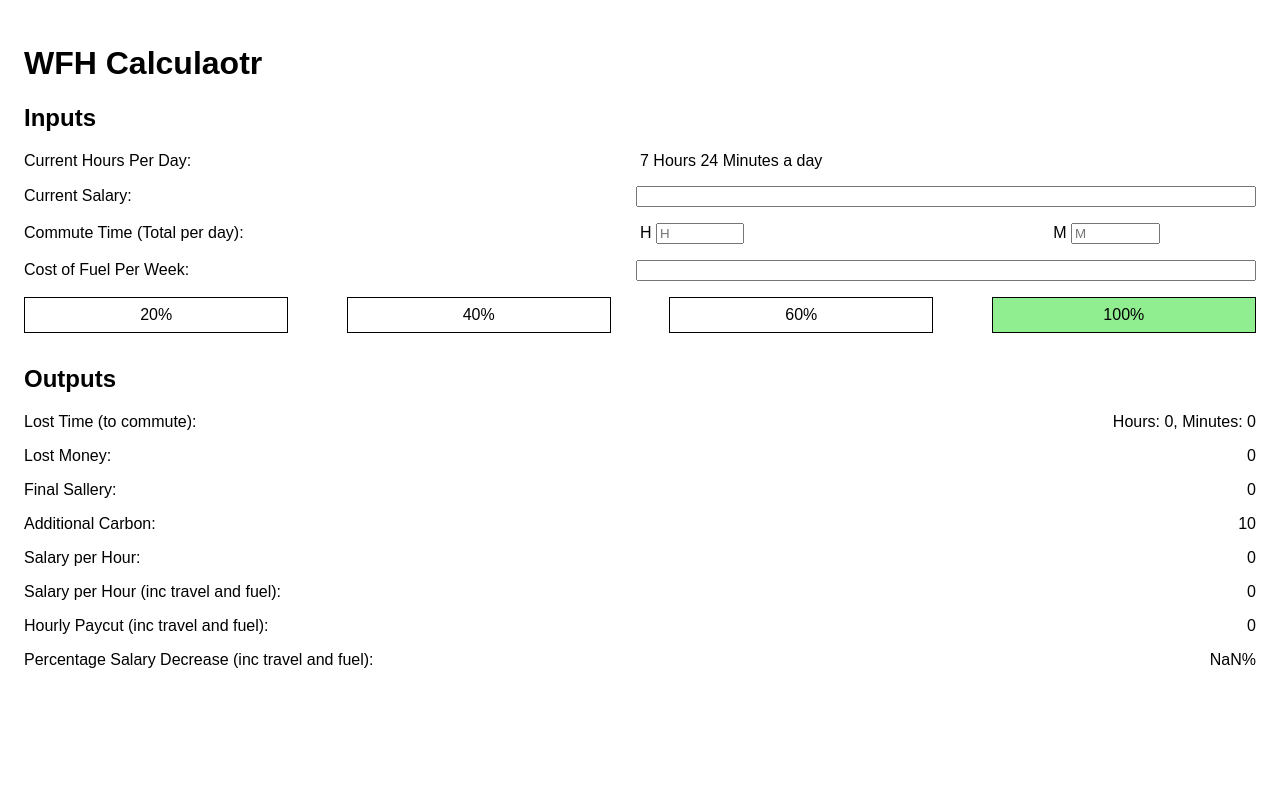
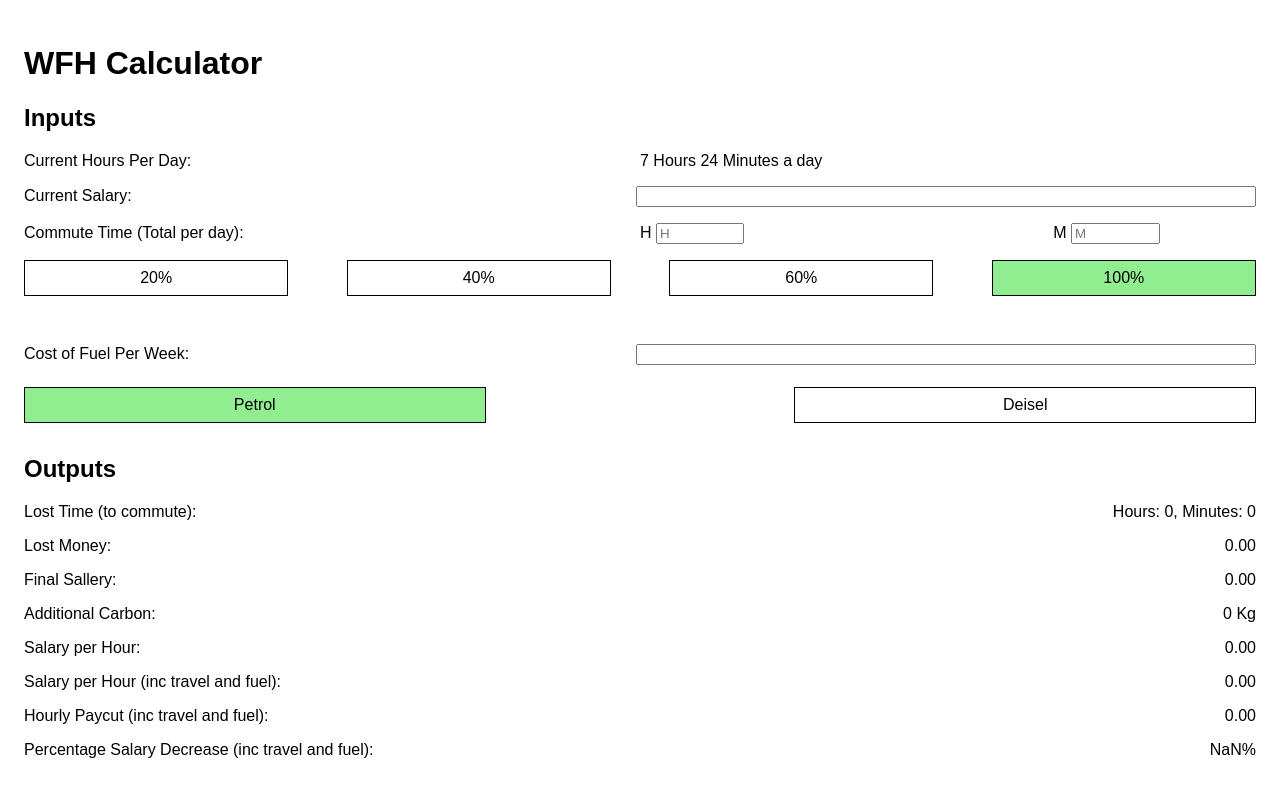
Before and after one commit to Felixim0/wfh, a plain HTML site: page index.html in a window 1280 px wide. Both pictures are taken after a click on the element "100%". Drawn offline with Linux system fonts and the light colour scheme.

Commit message:
Finished outputs

```diff
--- a/index.css
+++ b/index.css
@@ -28,6 +28,7 @@ body {
 .percentageBoxes {
     display: flex;
     justify-content: space-between;
+    padding-bottom: 3em;
 }
 
 .percentageBoxes div {
@@ -37,6 +38,18 @@ body {
     padding: 0.5em;
 }
 
+.fuelSelector {
+    padding-top: .4em;
+    display: flex;
+    justify-content: space-between;
+}
+
+.fuelSelector div {
+    width: 36%;
+    text-align: center;
+    border: 1px solid #000;
+    padding: 0.5em;
+}
 .selected {
     background-color: lightgreen;
 }
--- a/index.html
+++ b/index.html
@@ -7,7 +7,7 @@
 
 
 <header>
-  <h1>WFH Calculaotr</h1>
+  <h1>WFH Calculator</h1>
 </header>
 
 <body>
@@ -34,15 +34,19 @@
                 </div>
             </div>
         </div>
-        <div class="inputOutputPair">
-            <label for="fuelCost">Cost of Fuel Per Week:</label>
-            <input type="number" id="fuelCost">
-        </div>
         <div class="percentageBoxes">
             <div id="percentage20">20%</div>
             <div id="percentage40">40%</div>
             <div id="percentage60">60%</div>
             <div id="percentage100">100%</div>
+        </div>
+        <div class="inputOutputPair">
+            <label for="fuelCost">Cost of Fuel Per Week:</label>
+            <input type="number" id="fuelCost">
+        </div>
+        <div class="fuelSelector">
+            <div id="petrolSelector">Petrol</div>
+            <div id="deiselSelector">Deisel</div>
         </div>
     </div>
 
--- a/js/main.js
+++ b/js/main.js
@@ -8,12 +8,16 @@ function init() {
     // Get all the percentage boxes
     const percentageBoxes = document.querySelectorAll('.percentageBoxes div');
 
+    // Get all fuel
+    const fuelBoxes = document.querySelectorAll('.fuelSelector div');
+
     // Setup starting values
     setupSelectedPercentageBoxes(percentageBoxes[3]); // Assuming the last box (100%) is the default
+    setupSelectedFuel(fuelBoxes[0]);
 
     // Add event listeners to inputs
     [currentSalaryInput, commuteTimeHoursInput, commuteTimeMinutesInput, fuelCostInput].forEach(input => {
-        input.addEventListener('input', () => calculateFinalValues(currentSalaryInput, commuteTimeHoursInput, commuteTimeMinutesInput, fuelCostInput, percentageBoxes));
+        input.addEventListener('input', () => calculateFinalValues(currentSalaryInput, commuteTimeHoursInput, commuteTimeMinutesInput, fuelCostInput, percentageBoxes, fuelBoxes));
     });
 
     // Add click event listeners to percentage boxes
@@ -22,13 +26,22 @@ function init() {
             // Mark the clicked box as selected
             percentageBoxes.forEach(b => b.classList.remove('selected'));
             box.classList.add('selected');
-            calculateFinalValues(currentSalaryInput, commuteTimeHoursInput, commuteTimeMinutesInput, fuelCostInput, percentageBoxes);
+            calculateFinalValues(currentSalaryInput, commuteTimeHoursInput, commuteTimeMinutesInput, fuelCostInput, percentageBoxes, fuelBoxes );
+        });
+    });
+
+    // Add click event listeners for fuel
+    fuelBoxes.forEach(box => {
+        box.addEventListener('click', () => {
+            fuelBoxes.forEach(b => b.classList.remove('selected'));
+            box.classList.add('selected');
+            calculateFinalValues(currentSalaryInput, commuteTimeHoursInput, commuteTimeMinutesInput, fuelCostInput, percentageBoxes, fuelBoxes);
         });
     });
 }
 
 
-function calculateFinalValues(currentSalaryInput, commuteTimeHoursInput, commuteTimeMinutesInput, fuelCostInput, percentageBoxes) {
+function calculateFinalValues(currentSalaryInput, commuteTimeHoursInput, commuteTimeMinutesInput, fuelCostInput, percentageBoxes, fuelBoxes) {
     // Get the values from inputs with default to "0" if blank or null
     const currentSalaryValue = currentSalaryInput.value || "0";
     const commuteTimeHoursValue = commuteTimeHoursInput.value || "0";
@@ -38,6 +51,11 @@ function calculateFinalValues(currentSalaryInput, commuteTimeHoursInput, commute
     // Find selected percentage box
     const selectedPercentageBox = Array.from(percentageBoxes).find(box => box.classList.contains('selected'));
     const percentageBoxValue = selectedPercentageBox ? selectedPercentageBox.innerText : null;
+
+    // Find selected fuel box
+    const selectedFuelBox = Array.from(fuelBoxes).find(box => box.classList.contains('selected'));
+    const selectedFuelBoxValue = selectedFuelBox ? selectedFuelBox.innerText : null;
+
 
     console.log("Calculating final values with:",
         currentSalaryValue,
@@ -106,7 +124,7 @@ function calculateFinalValues(currentSalaryInput, commuteTimeHoursInput, commute
     const percentageSalaryDecrease = ((salaryPerHour - salaryPerHourIncludingCommuteFuel) / salaryPerHour) * 100;
 
     // Calculate additional carbon
-    const additionalCarbon = 10;
+    const additionalCarbon = calculateCarbon(hoursMinutesCommute.totalMinutesPerYear, selectedFuelBoxValue);
 
     // calcualte hourly paycut
     const hourlyPaycut = salaryPerHour - salaryPerHourIncludingCommuteFuel;
@@ -132,17 +150,41 @@ function setOutputs(lostTime, lostMoney, additionalCarbon, percentageSalaryDecre
     const lostMinutes = lostTime.totalMinutesPerYear % 60;
     lostTimeOutput.textContent = `Hours: ${lostHours}, Minutes: ${lostMinutes}`;
 
-    lostMoneyOutput.textContent = lostMoney;
-    additionalCarbonOutput.textContent = additionalCarbon;
-    percentageSalaryDecreaseOutput.textContent = percentageSalaryDecrease + '%';
-    finalSalaryOutput.textContent = finalSalary;
-    salaryPerHourOutput.textContent = salaryPerHour;
-    salaryPerHourTravelFuelOutput.textContent = salaryPerHourTravelFuel;
-    hourlyPaycutOutput.textContent = hourlyPaycut;
+    lostMoneyOutput.textContent = `${parseFloat(lostMoney).toFixed(2)}`;
+    additionalCarbonOutput.textContent = `${additionalCarbon} Kg`;
+    percentageSalaryDecreaseOutput.textContent = `${parseFloat(percentageSalaryDecrease).toFixed(2)}%`;
+    finalSalaryOutput.textContent = `${parseFloat(finalSalary).toFixed(2)}`;
+    salaryPerHourOutput.textContent = `${parseFloat(salaryPerHour).toFixed(2)}`;
+    salaryPerHourTravelFuelOutput.textContent = `${parseFloat(salaryPerHourTravelFuel).toFixed(2)}`;
+    hourlyPaycutOutput.textContent = `${parseFloat(hourlyPaycut).toFixed(2)}`;
+
+}
+function setupSelectedFuel(fuelBox) {
+    fuelBox.classList.add('selected');
 }
 
 function setupSelectedPercentageBoxes(percentageBox) {
     percentageBox.classList.add('selected');
 }
 
+function calculateCarbon(journeyMinutes, selectedFuelBoxValue) {
+    const emissionRatePetrolPerKm = 120; // grams of CO2 per kilometer, example for a petrol car
+    const emissionRateDeiselPerKm = 150;
+    const averageSpeedKmPerHour = 40; // average speed in km/h
+    const totalCommuteHoursPerYear = journeyMinutes/ 60;
+    // Calculate total distance traveled per year (in kilometers)
+    const totalDistanceKmPerYear = averageSpeedKmPerHour * totalCommuteHoursPerYear;
+    // Calculate total carbon emissions for the year (in grams)
+    const totalCarbonPetrolEmissions = totalDistanceKmPerYear * emissionRatePetrolPerKm;
+    const totalCarbonDesilEmissions = totalDistanceKmPerYear * emissionRateDeiselPerKm;
+
+    // If needed, convert total carbon emissions to kilograms or tons
+    const totalCarbonEmissionsPetrolKg= totalCarbonPetrolEmissions / 1000;
+    const totalCarbonEmissionsDieselKg= totalCarbonDesilEmissions / 1000;
+    if (selectedFuelBoxValue === 'Petrol') {
+        return totalCarbonEmissionsPetrolKg;
+    } else {
+        return totalCarbonEmissionsDieselKg;
+    }
+}
 window.addEventListener('load', init);
```
